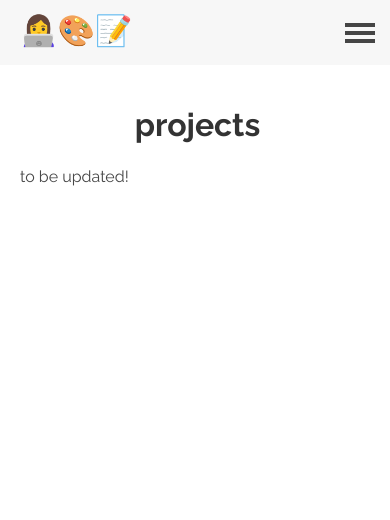
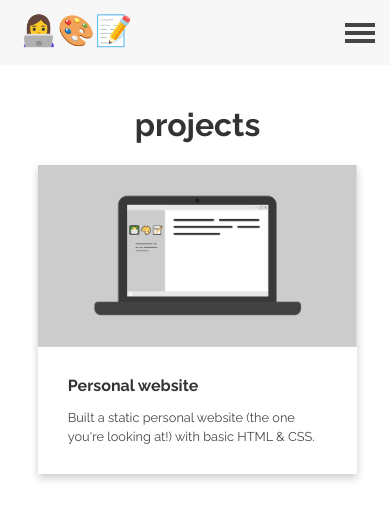
Before and after one commit to h-xuan/h-xuan.github.io, a Jekyll site: the page built from projects/main.html, in a window 390 px wide. Shown: the top 520 px of the page. Built offline with Jekyll 4.4.1, drawn with Linux system fonts in a browser that asks for light colours.

Commit message:
projects

```diff
--- a/_layouts/default.html
+++ b/_layouts/default.html
@@ -7,6 +7,7 @@
     <title>{{ site.title }}</title>
     {% endif %}
     <link rel="stylesheet" type="text/css" href="/assets/style.css" />
+
     <meta name="viewport" content="width=device-width,height=device-height, initial-scale=1, user-scalable=no">
     <link
       href="https://fonts.googleapis.com/css?family=Raleway:400,700&display=swap"
--- a/assets/style.css
+++ b/assets/style.css
@@ -207,6 +207,78 @@ h3 {
   margin: 10px auto;
 }
 
+/****** project cards style ******/
+.card {
+  box-shadow: 0 4px 8px 0 rgba(0, 0, 0, 0.2);
+  transition: 0.3s;
+  width: 30%;
+  margin: 20px 10px;
+  display: inline-block;
+}
+
+.card:hover {
+  box-shadow: 0 8px 16px 0 rgba(0, 0, 0, 0.2);
+}
+
+.card-container {
+  padding: 15px 30px;
+}
+
+.card-container p {
+  font-size: 0.8em;
+}
+
+.card-container h4 {
+  color: #333333;
+  margin: 10px auto;
+}
+
+/**** card content styles *****/
+.modal {
+  display: none; /* Hidden by default */
+  position: fixed; /* Stay in place */
+  z-index: 1; /* Sit on top */
+  padding-top: 100px; /* Location of the box */
+  left: 0;
+  top: 0;
+  width: 100%; /* Full width */
+  height: 100%; /* Full height */
+  overflow: auto; /* Enable scroll if needed */
+  background-color: rgb(0, 0, 0); /* Fallback color */
+  background-color: rgba(0, 0, 0, 0.4); /* Black w/ opacity */
+}
+
+/* Modal Content */
+.modal-content {
+  background-color: #fefefe;
+  margin: auto;
+  padding: 30px;
+  border: 1px solid #888;
+  width: 70%;
+  height: 60%;
+  overflow: auto;
+}
+
+.appclose {
+  float: right;
+  color: #aaaaaa;
+  font-size: 35px;
+  font-weight: bold;
+}
+
+.popimage {
+  margin-right: 30px;
+  display: block;
+  width: 60%;
+}
+
+.close:hover,
+.close:focus {
+  color: #000;
+  text-decoration: none;
+  cursor: pointer;
+}
+
 /******* mobile/tablet *******/
 @media (max-width: 768px) {
   #wrapper {
@@ -304,4 +376,28 @@ h3 {
     width: 90%;
     display: block;
   }
+
+  /**** project cards ****/
+  .card {
+    box-shadow: 0 4px 8px 0 rgba(0, 0, 0, 0.2);
+    transition: 0.3s;
+    width: 90%;
+    margin: 20px auto;
+    display: block;
+  }
+
+  .modal {
+    padding-top: 15%;
+  }
+  .modal-content {
+    width: 70%;
+    height: 70%;
+  }
+
+  .popimage {
+    margin: 0 20px 30px 20px;
+    display: block;
+    width: 80%;
+    text-align: center;
+  }
 }
--- /dev/null
+++ b/projects/main.html
@@ -0,0 +1,68 @@
+---
+title: projects
+layout: default
+---
+
+<h1>projects</h1>
+
+<div class="card" onclick="appPop()">
+  <img src="/assets/images/proj/thumb_website.png" style="width:100%" />
+  <div class="card-container">
+    <h4><b>Personal website</b></h4>
+    <p>
+      Built a static personal website (the one you're looking at!) with basic
+      HTML & CSS.
+    </p>
+  </div>
+</div>
+
+<!-- MODAL CONTENT -->
+
+<div id="appModal" class="modal">
+  <div class="modal-content">
+    <span class="appclose">&times;</span>
+    <div class="clearfix">
+      <img src="/assets/images/proj/img_website.png" class="popimage" />
+      <h3>Personal website</h3>
+      <p>
+        Building this site marks the start of my web dev journey. I went for a
+        minimalistic layout, built with vanilla HTML & CSS (& just a teeny bit
+        of Javascript for the cards on this page) to get the fundamentals down
+        before moving onto actual Javascript programming and all the fancy
+        frameworks out there. Also integrated Jekyll (spent quite some time
+        getting the pagination to work), uploaded to Github Pages, and made it
+        mobile responsive.
+      </p>
+      <p>
+        Next steps would probably be to learn CSS grid & flexbox layout models
+        for optimization and consistency and to reduce the amount of hacky code.
+        🤷‍♀️
+      </p>
+    </div>
+  </div>
+</div>
+
+<script>
+  // Get the modal
+  var appmodal = document.getElementById("appModal");
+
+  // Get the <span> element that closes the modal
+  var appspan = document.getElementsByClassName("appclose")[0];
+
+  // When the user clicks the button, open the modal
+  function appPop() {
+    appModal.style.display = "block";
+  }
+
+  // When the user clicks on <span> (x), close the modal
+  appspan.onclick = function() {
+    appModal.style.display = "none";
+  };
+
+  // When the user clicks anywhere outside of the modal, close it
+  document.onclick = function(event) {
+    if (event.target == modal) {
+      modal.style.display = "none";
+    }
+  };
+</script>
--- a/projects/main.md
+++ /dev/null
@@ -1,7 +0,0 @@
----
-title: projects
-layout: default
----
-
-<h1>projects</h1>
-to be updated!
```
Also changed, not shown: about.md (+1 -1 lines), assets/images/proj/img_website.png (added), assets/images/proj/thumb_website.png (added).
